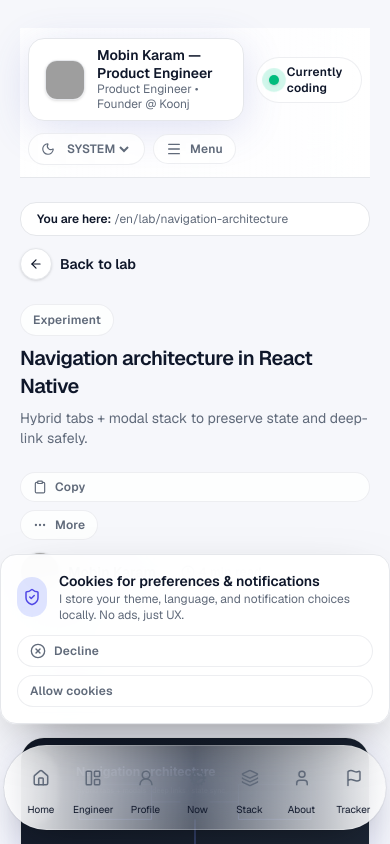
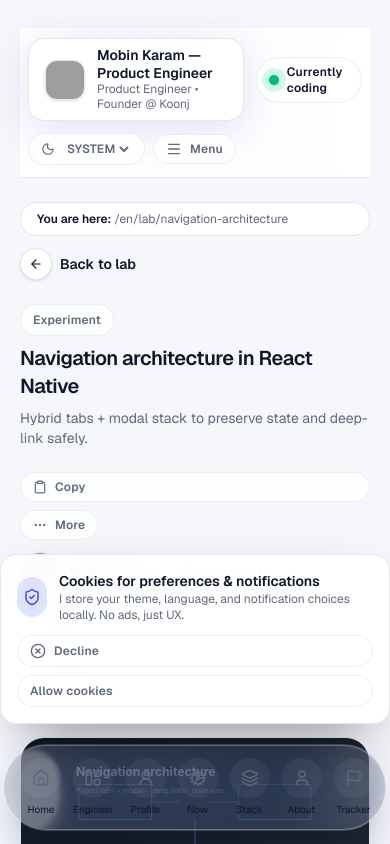
Before and after one commit to Mobin-Karam/mobinkaram.ir, a Next.js app: page /en/lab/navigation-architecture in a window 390 px wide. Shown: the top 844 px of the page. Built offline with nearby package versions, Linux system fonts and the light colour scheme; grey boxes are pictures that could not be loaded.

Commit message:
style: glassy mobile nav with smoother indicator motion

```diff
--- a/src/components/layout/mobile-nav.tsx
+++ b/src/components/layout/mobile-nav.tsx
@@ -35,12 +35,12 @@ export function MobileNav({ locale }: { locale: Locale }) {
     activeIndex >= 0 ? (activeIndex * 100) / items.length : 0;
   return (
     <nav
-      className="fixed left-1/2 z-30 flex w-[min(98%,1100px)] max-w-xl -translate-x-1/2 items-center justify-around overflow-hidden rounded-full border border-white/25 bg-gradient-to-r from-[color:var(--surface)]/92 via-white/30 to-[color:var(--surface)]/92 px-2.5 py-2 shadow-[0_18px_45px_-24px_rgba(0,0,0,0.55)] backdrop-blur-xl backdrop-saturate-150 ring-1 ring-black/5 md:hidden"
+      className="fixed left-1/2 z-30 flex w-[min(98%,1100px)] max-w-xl -translate-x-1/2 items-center justify-around overflow-hidden rounded-full border border-white/30 bg-white/10 px-2.5 py-2 shadow-[0_18px_45px_-24px_rgba(0,0,0,0.55)] backdrop-blur-2xl backdrop-saturate-200 ring-1 ring-white/20 md:hidden"
       style={{ bottom: `calc(14px + env(safe-area-inset-bottom))` }}
     >
       <span
         aria-hidden
-        className="absolute inset-y-1 left-0 z-0 rounded-full bg-white/12 blur-[2px] transition-[transform,width] duration-300 ease-out"
+        className="absolute inset-y-1 left-0 z-0 rounded-full bg-white/25 shadow-lg shadow-white/30 blur-[2px] transition-[transform,width] duration-400 ease-[cubic-bezier(0.22,0.61,0.36,1)]"
         style={{
           width: `${100 / items.length}%`,
           transform: `translateX(${indicatorX}%)`,
@@ -73,10 +73,10 @@ export function MobileNav({ locale }: { locale: Locale }) {
             />
             <span
               className={clsx(
-                "flex h-10 w-10 items-center justify-center rounded-full transition-all duration-300",
+                "flex h-10 w-10 items-center justify-center rounded-full transition-all duration-400 ease-[cubic-bezier(0.22,0.61,0.36,1)]",
                 active
-                  ? "bg-[color:var(--accent)]/15 text-[color:var(--accent-strong)]"
-                  : "bg-transparent text-[color:var(--muted)]",
+                  ? "bg-white/20 text-[color:var(--accent-strong)] shadow-inner shadow-white/30"
+                  : "bg-white/5 text-[color:var(--muted)]",
               )}
             >
               <Icon size={18} />
```
